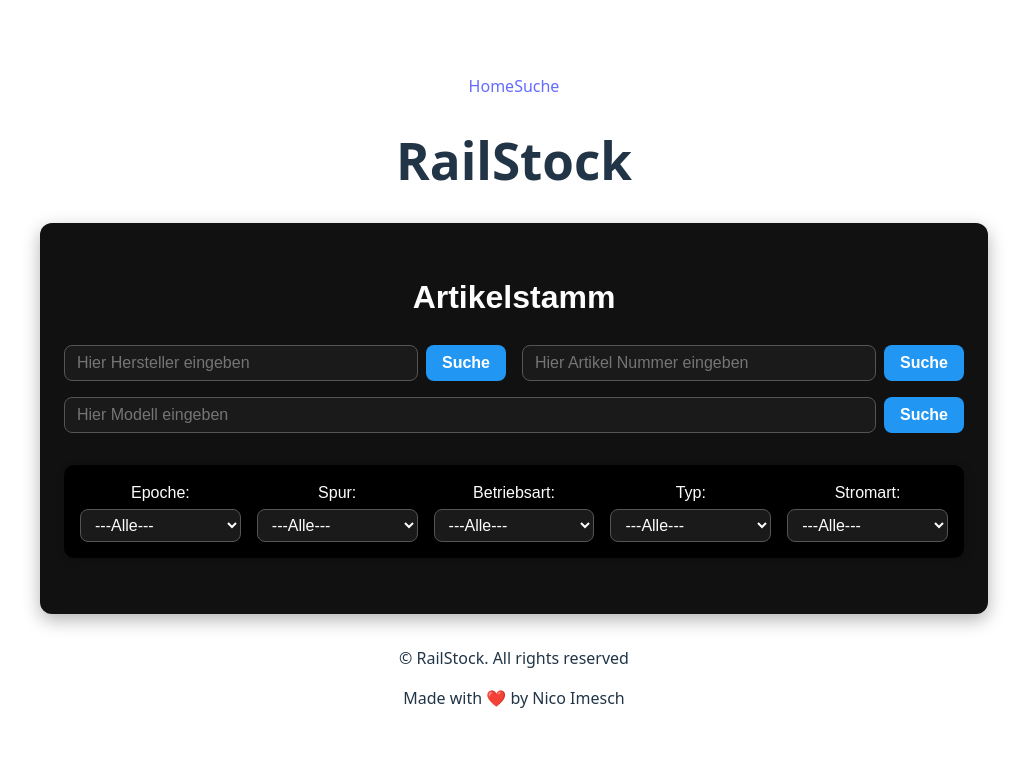
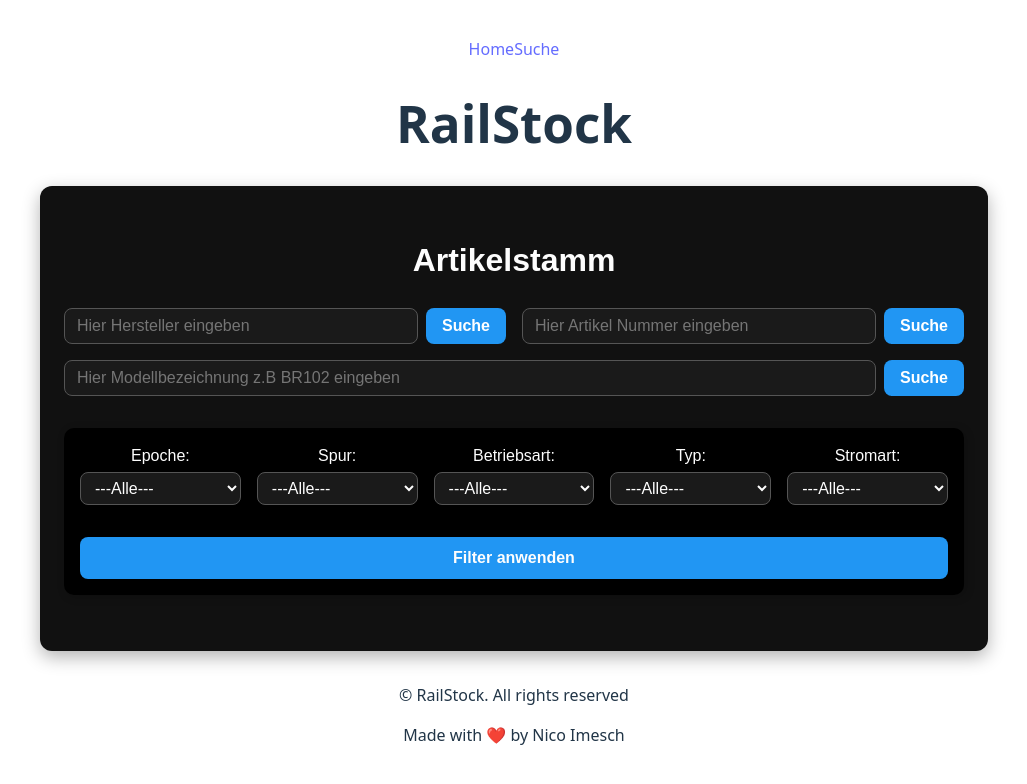
Before and after one commit to ImeschNico/RailStock-Lagerbewirtschaftungssoftware-Frontend, a React (Vite) app: page /suche in a window 1280 px wide. Shown: the top 784 px of the page, without its empty margins (126-1153 px from the left). Built offline with nearby package versions, Linux system fonts and the light colour scheme.

Commit message:
Filter + Dropdown active + Filter Funktionen funktionieren jetzt richtig +  Button Styling

```diff
--- a/src/components/dropdown.jsx
+++ b/src/components/dropdown.jsx
@@ -1,10 +1,14 @@
 import React from "react";
 
-export const Dropdown = ({ label, value, onChange, options }) => {
+export const Dropdown = ({ label, value, onChange, options, className }) => {
   return (
     <div>
       <label>{label}: </label>
-      <select value={value} onChange={(e) => onChange(e.target.value)}>
+      <select
+        value={value}
+        onChange={(e) => onChange(e.target.value)}
+        className={className}
+      >
         <option value="">---Alle---</option>
         {options.map((opt) => (
           <option key={opt} value={opt}>
--- a/src/components/filter.jsx
+++ b/src/components/filter.jsx
@@ -1,6 +1,7 @@
 import React, { useState } from "react";
 import { Dropdown } from "./dropdown";
 import "../css/Style.css";
+import { Button } from "./button";
 
 export const Filter = ({ onFilterChange }) => {
   const [epoche, setEpoche] = useState("");
@@ -9,7 +10,7 @@
   const [typ, setTyp] = useState("");
   const [stromart, setStromart] = useState("");
 
-  const handleChange = () => {
+  const apllyFilter = () => {
     onFilterChange({ epoche, spur, betriebsart, typ, stromart });
   };
 
@@ -18,47 +19,43 @@
       <Dropdown
         label="Epoche"
         value={epoche}
-        onChange={(v) => {
-          setEpoche(v);
-          handleChange();
-        }}
+        onChange={setEpoche}
         options={["I", "II", "III", "IV", "V", "VI"]}
+        className={epoche ? "active-filter" : ""}
       />
       <Dropdown
         label="Spur"
         value={spur}
-        onChange={(v) => {
-          setSpur(v);
-          handleChange();
-        }}
+        onChange={setSpur}
         options={["Z", "N", "TT", "H0", "0"]}
+        className={spur ? "active-filter" : ""}
       />
       <Dropdown
         label="Betriebsart"
         value={betriebsart}
-        onChange={(v) => {
-          setBetriebsart(v);
-          handleChange();
-        }}
+        onChange={setBetriebsart}
         options={["Digital", "Analog", "MFX"]}
+        className={betriebsart ? "active-filter" : ""}
       />
       <Dropdown
         label="Typ"
         value={typ}
-        onChange={(v) => {
-          setTyp(v);
-          handleChange();
-        }}
+        onChange={setTyp}
         options={["Dampf", "Diesel", "Elektro"]}
+        className={typ ? "active-filter" : ""}
       />
       <Dropdown
         label="Stromart"
         value={stromart}
-        onChange={(v) => {
-          setStromart(v);
-          handleChange();
-        }}
+        onChange={setStromart}
         options={["Gleichstrom", "Wechselstrom"]}
+        className={stromart ? "active-filter" : ""}
+      />
+
+      <Button
+        className="apply-filter-button"
+        text="Filter anwenden"
+        onAnswerClick={apllyFilter}
       />
     </div>
   );
--- a/src/components/filterListe.jsx
+++ b/src/components/filterListe.jsx
@@ -11,16 +11,16 @@
 
   const [artNumber, setArtNumber] = useState("");
   const [hersteller, setHersteller] = useState("");
-  const [modell, setModell] = useState("");
+  const [bezeichnung, setBezeichnung] = useState("");
 
-  const handleSearch = async () => {
+  const handleSearch = async (searchParams) => {
     try {
-      const searchParams = {
+      const params = searchParams ?? {
         artNumber,
         modell,
-        hersteller,
+        herstellerName: hersteller,
       };
-      const data = await fetchSearchFilter(searchParams);
+      const data = await fetchSearchFilter(params);
       setLoks(data);
     } catch (err) {
       console.error(err);
@@ -29,11 +29,7 @@
   };
 
   const handleSearchFieldChange = (field) => (value) => {
-    let params = {
-      artNumber,
-      modell,
-      herstellerName: hersteller,
-    };
+    let params = {};
 
     switch (field) {
       case "hersteller":
@@ -44,9 +40,9 @@
         setArtNumber(value);
         params.artNumber = value;
         break;
-      case "modell":
-        setModell(value);
-        params.modell = value;
+      case "bezeichnung":
+        setBezeichnung(value);
+        params.bezeichnung = value;
         break;
       default:
         break;
@@ -77,8 +73,8 @@
           onSearch={handleSearchFieldChange("artNumber")}
         />
         <SearchField
-          label="Modell"
-          onSearch={handleSearchFieldChange("modell")}
+          label="Modellbezeichnung z.B BR102"
+          onSearch={handleSearchFieldChange("bezeichnung")}
         />
       </div>
 
--- a/src/css/Style.css
+++ b/src/css/Style.css
@@ -231,3 +231,39 @@
   background-color: #1a1a1a;
   color: #fdfdfd;
 }
+
+/* Filter anwenden Button */
+.apply-filter-button {
+  display: block;
+  margin: 16px auto 0 auto;
+  width: 100%;
+  background-color: #2196f3;
+  color: #fdfdfd;
+  border: none;
+  border-radius: 8px;
+  padding: 12px 0;
+  font-size: 1rem;
+  cursor: pointer;
+  transition: all 0.2s ease-in-out;
+  font-weight: bold;
+  text-align: center;
+}
+
+.apply-filter-button:hover {
+  background-color: #2196f3;
+  transform: translateY(-2px);
+  box-shadow: 0 4px 10px rgba(0, 0, 0, 0.15);
+}
+
+.apply-filter-button:active {
+  transform: translateY(0);
+  box-shadow: none;
+}
+
+/* Markierung für aktive Filter */
+.filter-container select.active-filter {
+  border: 2px solid #2196f3;
+  background-color: #222;
+  color: #fdfdfd;
+  font-weight: bold;
+}
```
